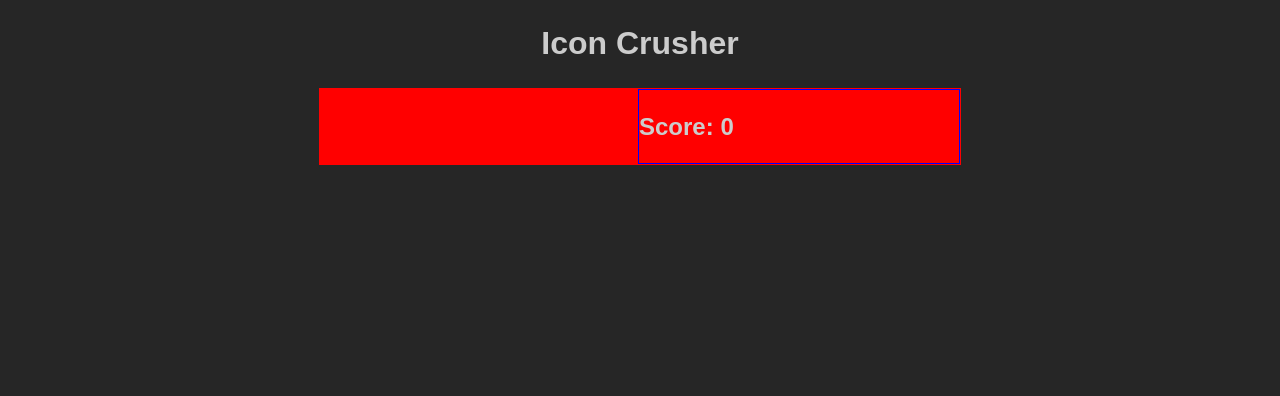
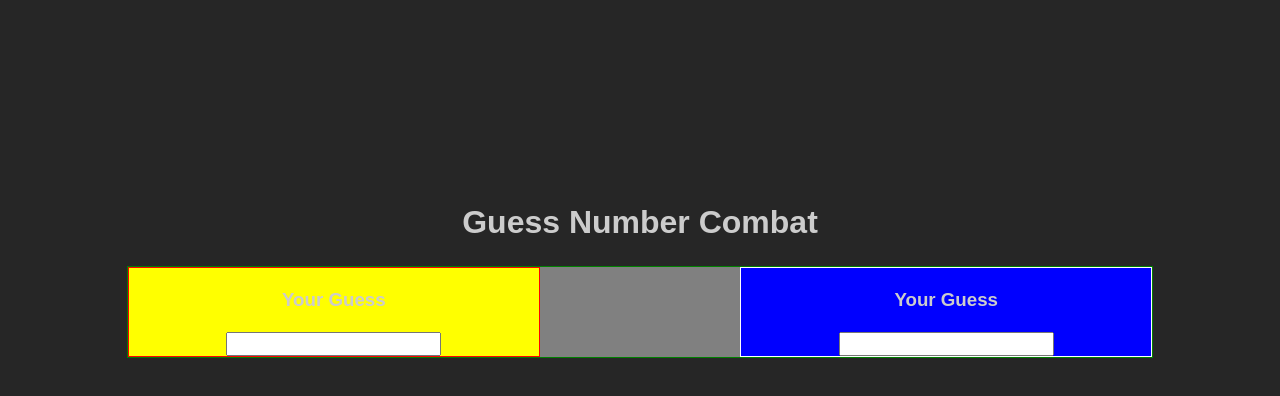
Before and after one commit to PengWeng/Assignment_Choice2_Guess_The_Number_JQuery_Game_Peng_Weng, a plain HTML site: page index.html in a window 1280 px wide. Drawn offline with nearby package versions, Linux system fonts and the light colour scheme.

Commit message:
2st: V0.02 Add Basic Layout

```diff
--- a/css/main.css
+++ b/css/main.css
@@ -59,6 +59,7 @@ textarea {
 body {
     background-color: #262626;
     color: #ccc;
+    margin-top: 200px;
 }
 
 h1 {
@@ -66,21 +67,38 @@ h1 {
     text-align: center;
 }
 
-.container {
-    width: 50%;
+.main {
+    width: 80%;
     margin: 0 auto;
-    background-color: red;
-    border: 1px solid red;
+    background-color: grey;
+    border: 1px solid green;
     overflow: hidden;
 }
 
-.continer_score{
+.player1 {
+    width: 40%;
+    float: left;
+    background-color: yellow;
+    border: 1px solid red;
+    text-align: center;
+}
+
+.player2 {
+    width: 40%;
+    float: right;
+    background-color: blue;
+    border: 1px solid white;
+    text-align: center;
+}
+
+
+/*.continer_score{
     width: 50%;
     float: right;
     border: 1px solid blue;
 }
 
-
+*/
 
 
 
--- a/index.html
+++ b/index.html
@@ -23,14 +23,32 @@
 
 
 
-        <h1>Icon Crusher</h1>
+        <h1>Guess Number Combat</h1>
 
-        <div class="container">
+        <div class="main">
 
-            <div class="continer_score">
+<!--             <div class="continer_score">
               <h2>Score: <span id="score" class="score">0</span></h2>
             </div>
+             -->
 
+
+            <div class="player1">
+                <h3>Your Guess</h3>
+                <input type="number" class="input" name="input">
+
+            </div>
+
+
+
+            <div class="status"></div>
+
+
+
+            <div class="player2">
+                <h3>Your Guess</h3>
+                <input type="number" class="input" name="input">
+            </div>
         </div>
 
 
```
